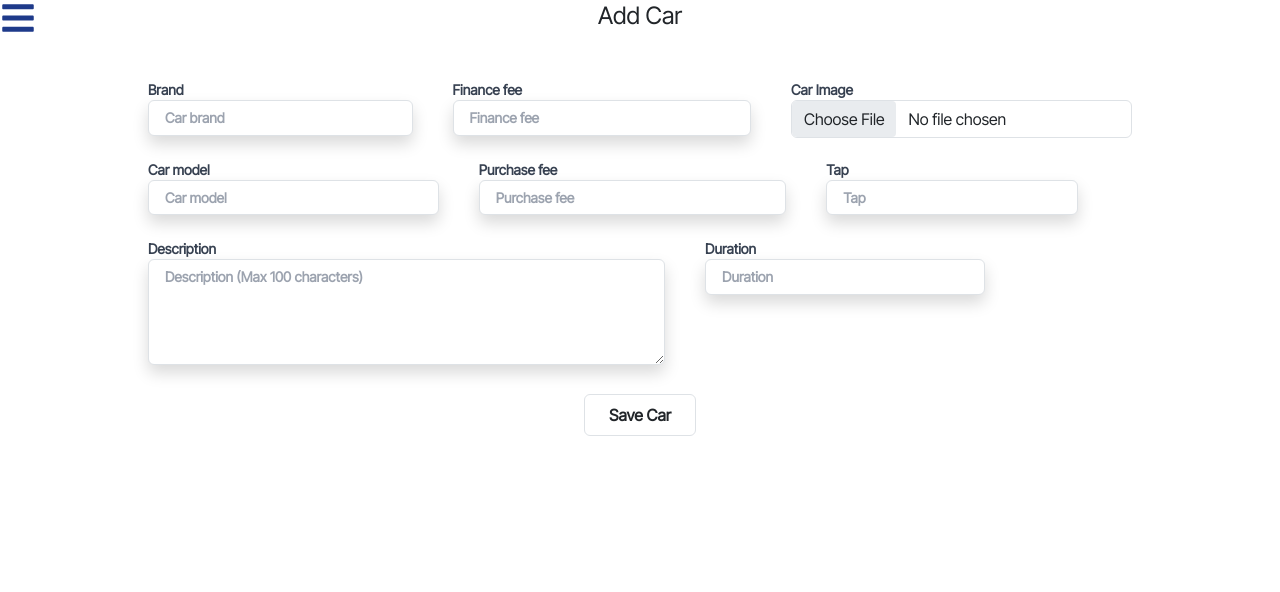
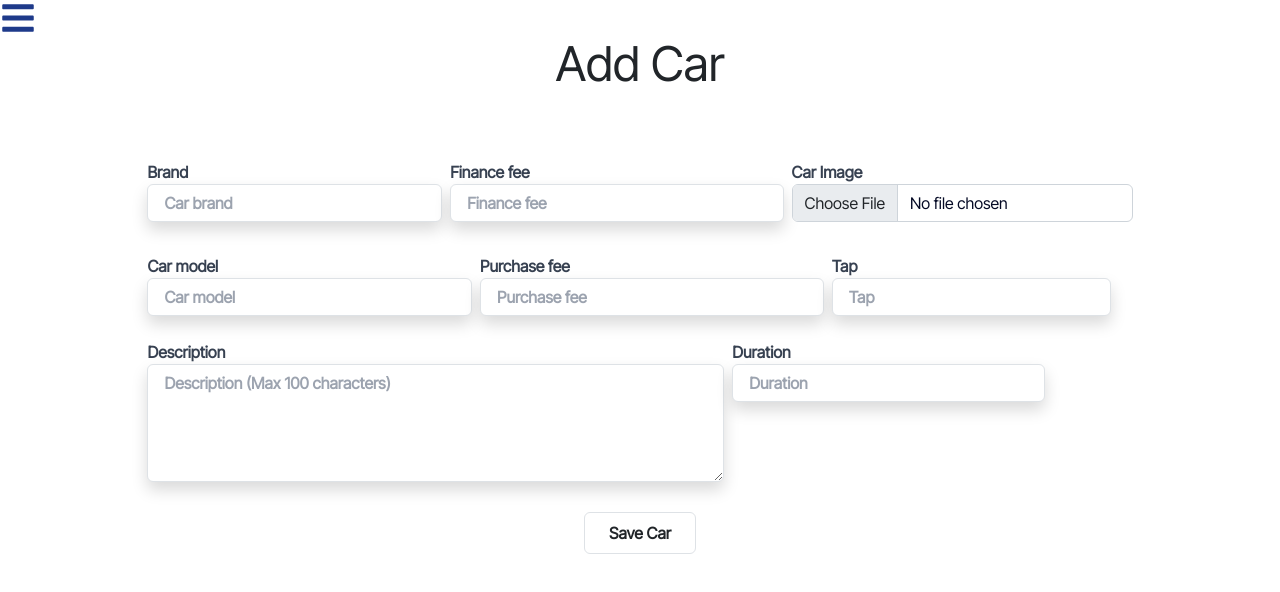
Before and after one commit to rcqx/bytecar, a React (Create React App) app: page /add_car in a window 1280 px wide. Shown: the top 592 px of the page. Built offline with nearby package versions, Linux system fonts and the light colour scheme.

Commit message:
Add responsive to add car

```diff
--- a/src/components/AddCar.js
+++ b/src/components/AddCar.js
@@ -42,58 +42,61 @@ export default function AddCar() {
   };
 
   return (
-    <div className="flex flex-col items-center">
-      <h1 className="text-2xl">Add Car</h1>
-      <form className="bg-white mx-auto pb-5 mt-5" onSubmit={handleSubmit}>
-        <div className="flex flex-col md:flex-row md:space-x-10">
-          <div className="">
-            <label className="block text-gray-700 text-sm font-bold mb-2" htmlFor="brand">
+    <div className="flex flex-col 100vh items-center">
+      <div className="py-10">
+        <h1 className="text-5xl">Add Car</h1>
+      </div>
+      <div className="py-8">
+        <form className="bg-white mx-auto md: px-4" onSubmit={handleSubmit}>
+          <div className="flex flex-col md:flex-row md: gap-2">
+            <div>
+              <label className="block text-gray-700 font-bold mb-2 text-base" htmlFor="brand">
                 Brand
-              <input className="shadow appearance-none border rounded w-full py-2 px-3 text-gray-700 leading-tight focus:outline-custom-green-500 focus:placeholder:text-custom-green-500" id="brand" type="text" placeholder="Car brand" required />
+                <input className="shadow appearance-none border rounded w-full py-2 px-3 leading-tight focus: outline-main focus:placeholder:text-grey" id="brand" type="text" placeholder="Car brand" required />
               </label>
             </div>
-          <div className="">
-            <label className="block text-gray-700 text-sm font-bold mb-2" htmlFor="finance_fee">
+            <div>
+              <label className="block text-gray-700 text-base font-bold mb-2" htmlFor="finance_fee">
                 Finance fee
-              <input className="shadow appearance-none border rounded w-full py-2 px-3 text-gray-700 mb-3 leading-tight focus:outline-custom-green-500 focus:placeholder:text-custom-green-500" id="finance_fee" type="number" placeholder="Finance fee" required />
+                <input className="shadow appearance-none border rounded w-full py-2 px-3 mb-3 leading-tight  focus: outline-main focus:placeholder:text-grey" id="finance_fee" type="number" placeholder="Finance fee" required />
               </label>
             </div>
-          <div className="">
-            <label className="block text-gray-700 text-sm font-bold mb-2" htmlFor="car-image">
+            <div>
+              <label className="block text-gray-700 text-base font-bold mb-2" htmlFor="car-image">
                 Car Image
-              <input className="form-control block w-full text-base font-normal file:py-1.5 file:px-3 text-custom-grey-500 bg-custom-white-500 bg-clip-padding border border-solid border-custom-green-500 rounded transition ease-in-out m-0 focus:text-custom-green-500 focus:bg-custom-white-500 focus:border-custom-green-500 focus:outline-none file:bg-custom-green-500 file:rounded file:border-none file:text-custom-white-500 file:cursor-pointer" id="car-image" type="file" placeholder="Upload Car Image" accept="image/*" required />
+                <input className="form-control block w-full text-base text-main" id="car-image" type="file" placeholder="Upload Car Image" accept="image/*" required />
               </label>
             </div>
           </div>
-        <div className="flex flex-col md:flex-row md:space-x-10 justify-between md:justify-start">
-          <div className="">
-            <label className="block text-gray-700 text-sm font-bold mb-4" htmlFor="model">
+          <div className="flex flex-col md:flex-row md: gap-2 mt-2">
+            <div>
+              <label className="block text-gray-700 text-base font-bold mb-4" htmlFor="model">
                 Car model
-              <input className="shadow appearance-none border rounded w-full py-2 px-3 text-gray-700 leading-tight focus:outline-custom-green-500 focus:placeholder:text-custom-green-500" id="model" type="text" placeholder="Car model" required />
+                <input className="shadow appearance-none border rounded w-full py-2 px-3 text-gray-700 leading-tight focus: outline-main focus:placeholder:text-grey" id="model" type="text" placeholder="Car model" required />
               </label>
             </div>
-          <div className="">
-            <label className="block text-gray-700 text-sm font-bold mb-2" htmlFor="purchase_fee">
+            <div>
+              <label className="block text-gray-700 text-base font-bold mb-2" htmlFor="purchase_fee">
                 Purchase fee
                 <input className="shadow appearance-none border rounded w-full py-2 px-3 text-gray-700 mb-3 leading-tight focus:outline-custom-green-500 focus:placeholder:text-custom-green-500" id="purchase_fee" type="number" placeholder="Purchase fee" required />
               </label>
             </div>
-          <div className="">
-            <label className="block text-gray-700 text-sm font-bold mb-2" htmlFor="tap">
+            <div>
+              <label className="block text-gray-700 text-base font-bold mb-2" htmlFor="tap">
                 Tap
                 <input className="shadow appearance-none border rounded w-full py-2 px-3 text-gray-700 mb-3 leading-tight focus:outline-custom-green-500 focus:placeholder:text-custom-green-500" id="tap" type="number" placeholder="Tap" required />
               </label>
             </div>
           </div>
-        <div className="flex flex-col md:flex-row md:space-x-10 justify-between md:justify-start">
-          <div className="">
-            <label className="block text-gray-700 text-sm font-bold mb-4" htmlFor="description">
+          <div className="flex flex-col md:flex-row md: gap-2">
+            <div>
+              <label className="block text-gray-700 text-base font-bold mb-4" htmlFor="description">
                 Description
                 <textarea type="text" className="shadow appearance-none border rounded w-full py-2 px-3 text-gray-700 leading-tight focus:outline-custom-green-500 focus:placeholder:text-custom-green-500" rows="5" cols="50" id="description" placeholder="Description (Max 100 characters)" maxLength="100" required />
               </label>
             </div>
-          <div className="">
-            <label className="block text-gray-700 text-sm font-bold mb-2" htmlFor="duration">
+            <div>
+              <label className="block text-gray-700 text-base font-bold mb-2" htmlFor="duration">
                 Duration
                 <input className="shadow appearance-none border rounded w-full py-2 px-3 text-gray-700 mb-3 leading-tight focus:outline-custom-green-500 focus:placeholder:text-custom-green-500" id="duration" type="number" placeholder="Duration" required />
               </label>
@@ -106,5 +109,6 @@ export default function AddCar() {
           </div>
         </form>
       </div>
+    </div>
   );
 }
--- a/src/components/Navbar.js
+++ b/src/components/Navbar.js
@@ -1,9 +1,8 @@
-import React, { useState } from 'react';
+import React from 'react';
 import * as AiIcons from 'react-icons/ai';
 import * as MdIcons from 'react-icons/md';
 import * as TbIcons from 'react-icons/tb';
 import * as BsIcons from 'react-icons/bs';
-import * as FaIcons from 'react-icons/fa';
 import { Link } from 'react-router-dom';
 import { IconContext } from 'react-icons';
 import './navbar.css';
@@ -54,20 +53,12 @@ const links = [
 ];
 
 function Navbar() {
-  const [Desktop, setNavbar] = useState(false);
-
-  const showNavbar = () => setNavbar(!Desktop);
-
   return (
     <>
-      <div>
-        <FaIcons.FaBars className="mx-0 text-4xl bg-none text-blue-900" onClick={showNavbar} />
-      </div>
       <IconContext.Provider value={{ color: '#fff' }}>
-        <nav className={Desktop ? 'nav-menu active' : 'nav-menu'}>
+        <nav className="nav-menu active">
           <ul className="nav-menu-items">
             <li className="nav-color flex flex-row h-36 items-center">
-              <AiIcons.AiOutlineClose onClick={showNavbar} className="text-xl self-start mt-0 absolute" />
               <MdIcons.MdOutlineElectricCar className="text-7xl mx-auto" />
             </li>
             {links.map((link) => (
--- a/src/layout.js
+++ b/src/layout.js
@@ -1,15 +1,30 @@
+import { useState } from 'react';
 import { Outlet } from 'react-router-dom';
+import * as FaIcons from 'react-icons/fa';
+import * as AiIcons from 'react-icons/ai';
 import Navbar from './components/Navbar';
 
-const Layout = () => (
+const Layout = () => {
+  const [Desktop, setNavbar] = useState(false);
+
+  const showNavbar = () => setNavbar(!Desktop);
+
+  return (
     <div className="mx-auto">
       <div className="absolute z-10 bg-none">
+        <div className="absolute z-20">
+          <FaIcons.FaBars className={Desktop ? 'hidden' : 'mx-0 text-4xl bg-none text-blue-900'} onClick={showNavbar} />
+          <AiIcons.AiOutlineClose className={Desktop ? 'text-2xl self-start mt-0 absolute text-white' : 'hidden'} onClick={showNavbar} />
+        </div>
+        <div className={Desktop ? ' z-10' : 'hidden z-0'}>
           <Navbar />
+        </div>
       </div>
       <div className="z-0">
         <Outlet />
       </div>
     </div>
   );
+};
 
 export default Layout;
```
Lines whose indentation alone changed are shown as unchanged.
